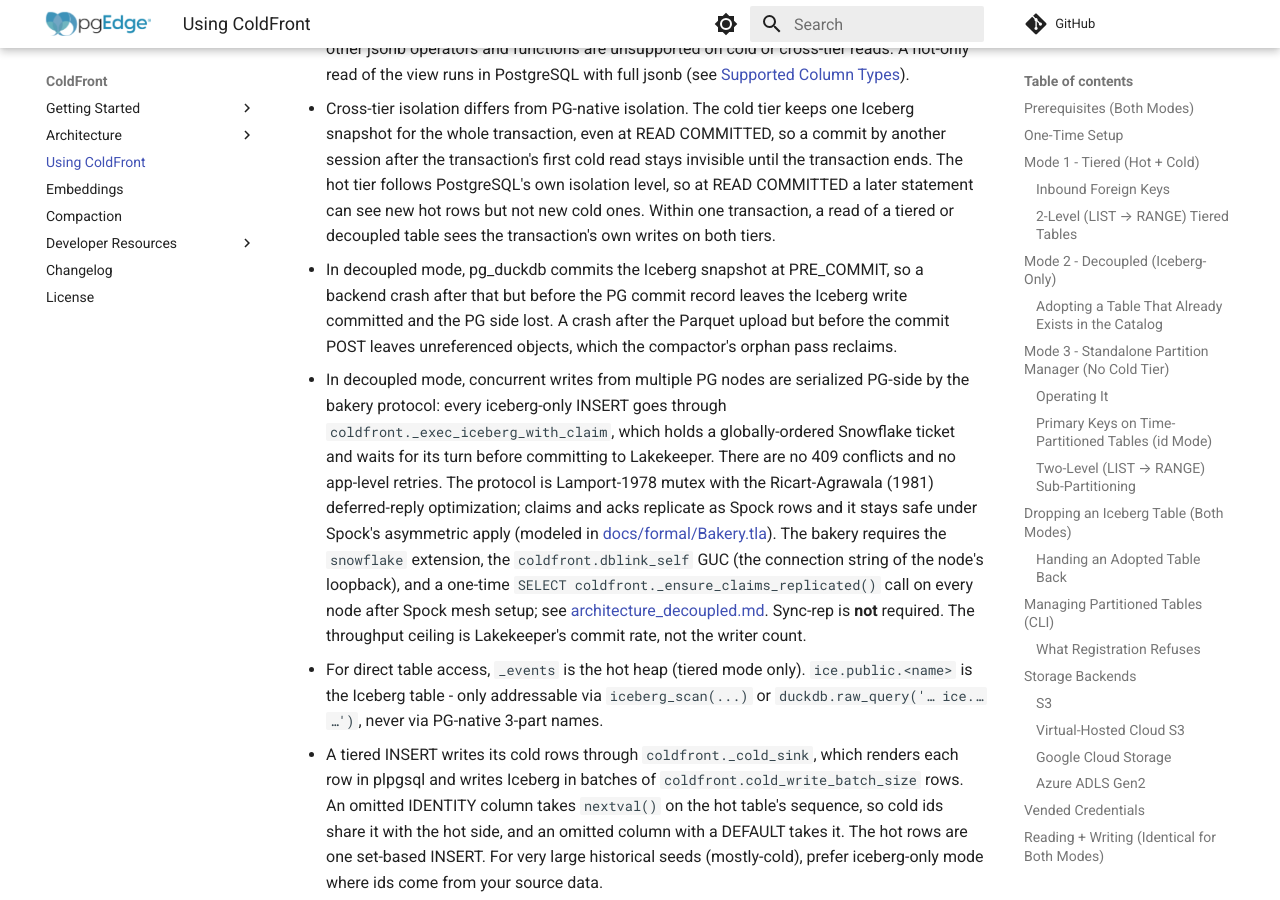
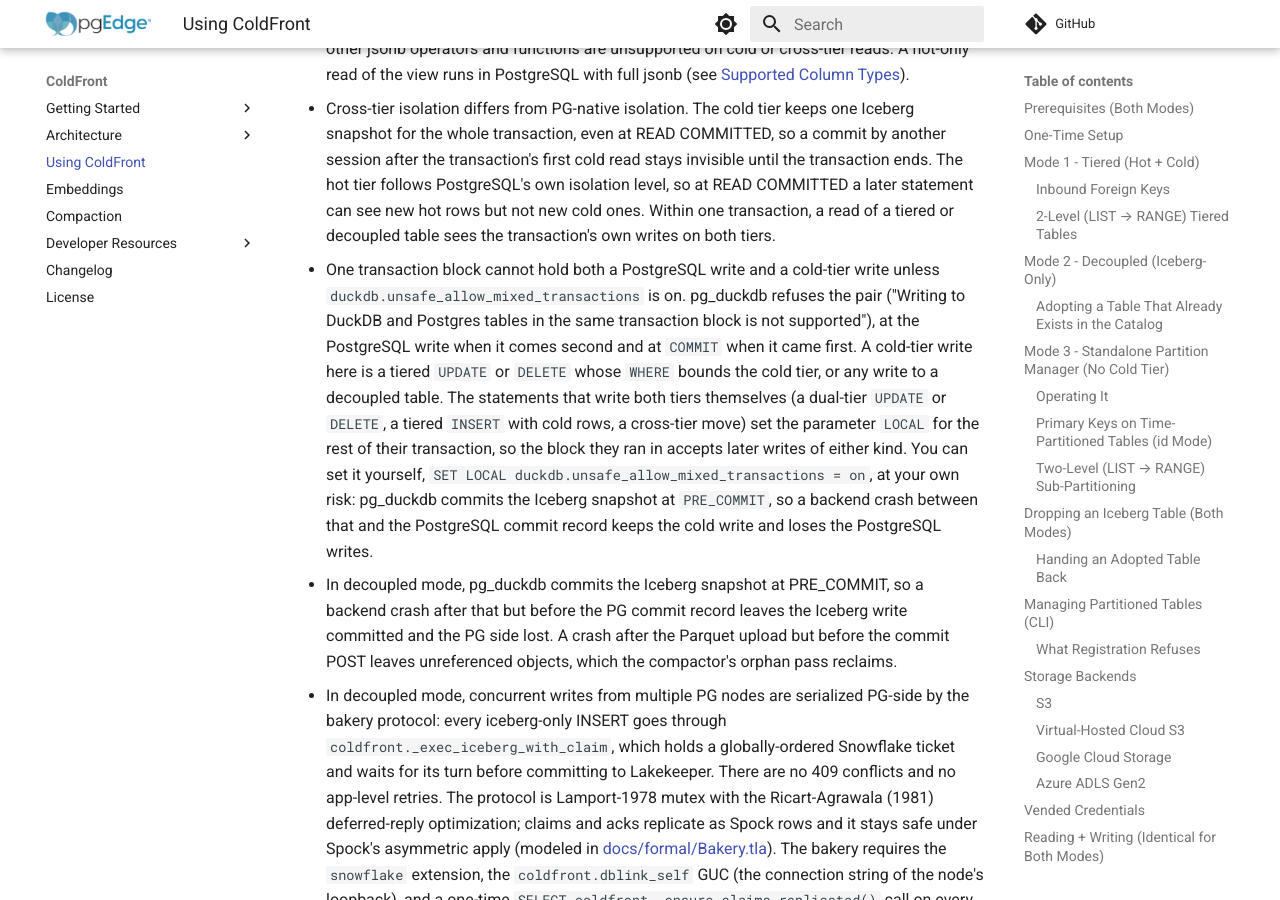
Before and after one commit to pgEdge/coldfront, an MkDocs documentation site: the page built from docs/usage.md, in a window 1280 px wide and 900 px high, scrolled down 19027 px. Built offline with MkDocs 1.6.1 and Material for MkDocs 9.7.7, drawn with Linux system fonts in a browser that asks for light colours; comment, search, counter and statistics services are not loaded.

Commit message:
docs: state pg_duckdb's rule for a transaction block that writes both a PostgreSQL table and the cold tier

```diff
--- a/docs/usage.md
+++ b/docs/usage.md
@@ -925,6 +925,20 @@ Keep the following caveats in mind when running either mode:
   isolation level, so at READ COMMITTED a later statement can see new hot rows
   but not new cold ones. Within one transaction, a read of a tiered or
   decoupled table sees the transaction's own writes on both tiers.
+- One transaction block cannot hold both a PostgreSQL write and a cold-tier
+  write unless `duckdb.unsafe_allow_mixed_transactions` is on. pg_duckdb
+  refuses the pair ("Writing to DuckDB and Postgres tables in the same
+  transaction block is not supported"), at the PostgreSQL write when it comes
+  second and at `COMMIT` when it came first. A cold-tier write here is a
+  tiered `UPDATE` or `DELETE` whose `WHERE` bounds the cold tier, or any write
+  to a decoupled table. The statements that write both tiers themselves (a
+  dual-tier `UPDATE` or `DELETE`, a tiered `INSERT` with cold rows, a
+  cross-tier move) set the parameter `LOCAL` for the rest of their
+  transaction, so the block they ran in accepts later writes of either kind.
+  You can set it yourself, `SET LOCAL duckdb.unsafe_allow_mixed_transactions =
+  on`, at your own risk: pg_duckdb commits the Iceberg snapshot at
+  `PRE_COMMIT`, so a backend crash between that and the PostgreSQL commit
+  record keeps the cold write and loses the PostgreSQL writes.
 - In decoupled mode, pg_duckdb commits the Iceberg snapshot at PRE_COMMIT, so a
   backend crash after that but before the PG commit record leaves the Iceberg
   write committed and the PG side lost. A crash after the Parquet upload but
```
Also changed, not shown: docs/architecture_decoupled.md (+6 -1 lines), docs/architecture_tiered.md (+4 -0 lines), 1 other file.
